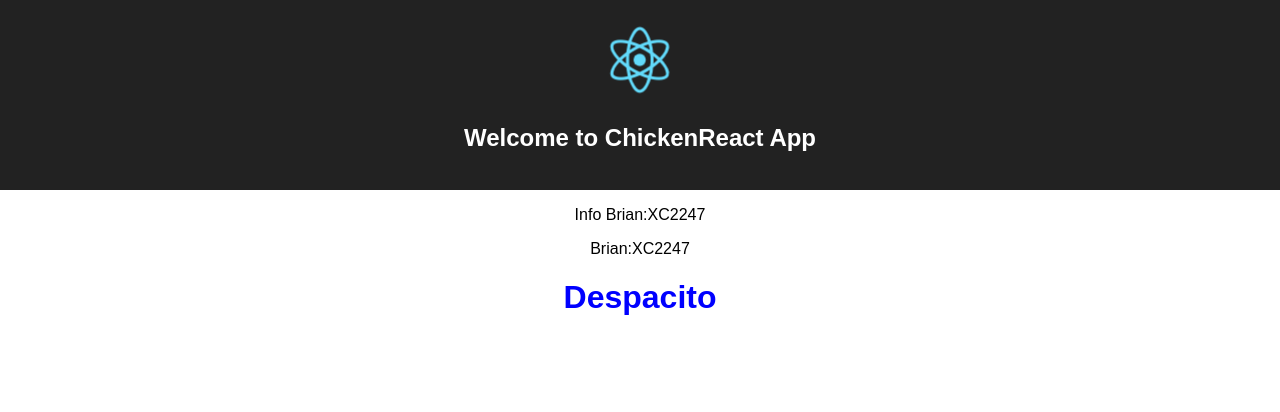
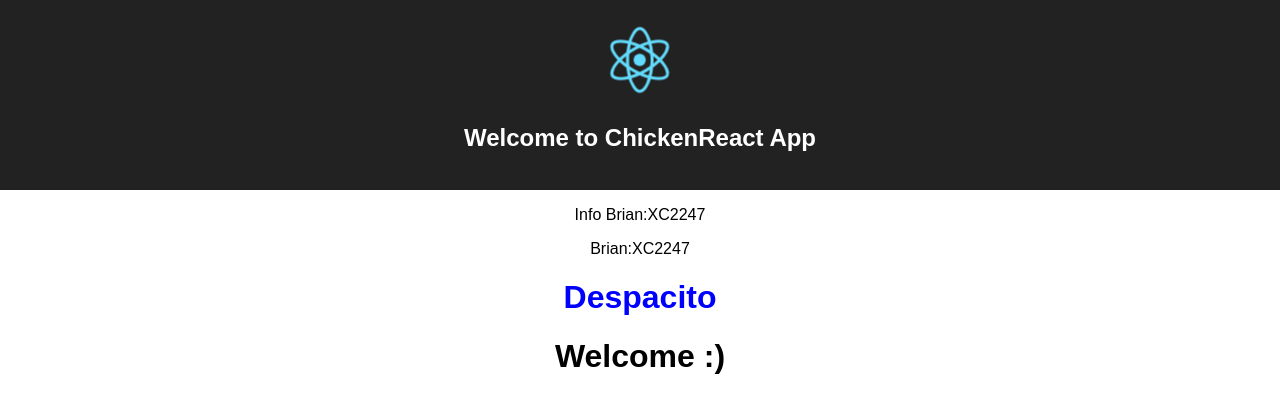
Before and after one commit to chinnawatsut/ChickenReact, a React (Create React App) app in the folder my-first-app/: page / in a window 1280 px wide. Shown: the top 412 px of the page. Built offline with nearby package versions, Linux system fonts and the light colour scheme.

Commit message:
add component named Welcome

```diff
--- a/my-first-app/src/App.js
+++ b/my-first-app/src/App.js
@@ -1,7 +1,7 @@
 import React, { Component } from 'react';
 import logo from './logo.svg';
 import './App.css';
-
+import Welcome from './components/Welcome.js'
 class App extends Component {
   render() {
 
@@ -24,16 +24,18 @@
     {className: 'greeting'},
     'Despacito'
   )
-
     return (
       <div className="App">
         <div className="App-header">
           <img src={logo} className="App-logo" alt="logo" />
           <h2>Welcome to ChickenReact App</h2>
         </div>
-        {element}
-        {convertName(user)}
-        {ele}
+        <div>
+            {element}
+            {convertName(user)}
+            {ele}
+        </div>
+        <Welcome/>
       </div>
     );
   }
--- /dev/null
+++ b/my-first-app/src/components/Welcome.js
@@ -0,0 +1,7 @@
+import React , { Component } from 'react';
+
+export default class Welcome extends React.Component {
+   render(){
+      return <h1>Welcome :) </h1>
+   }
+}
```
